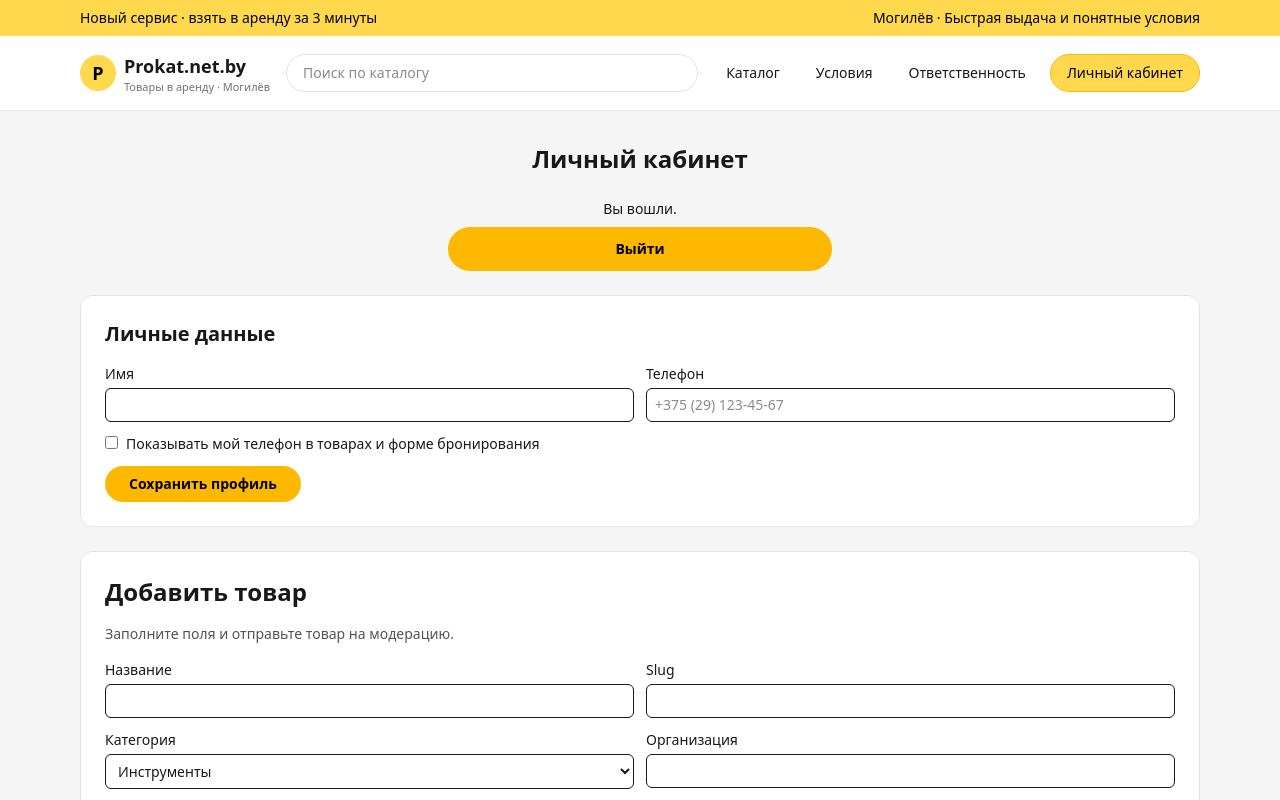
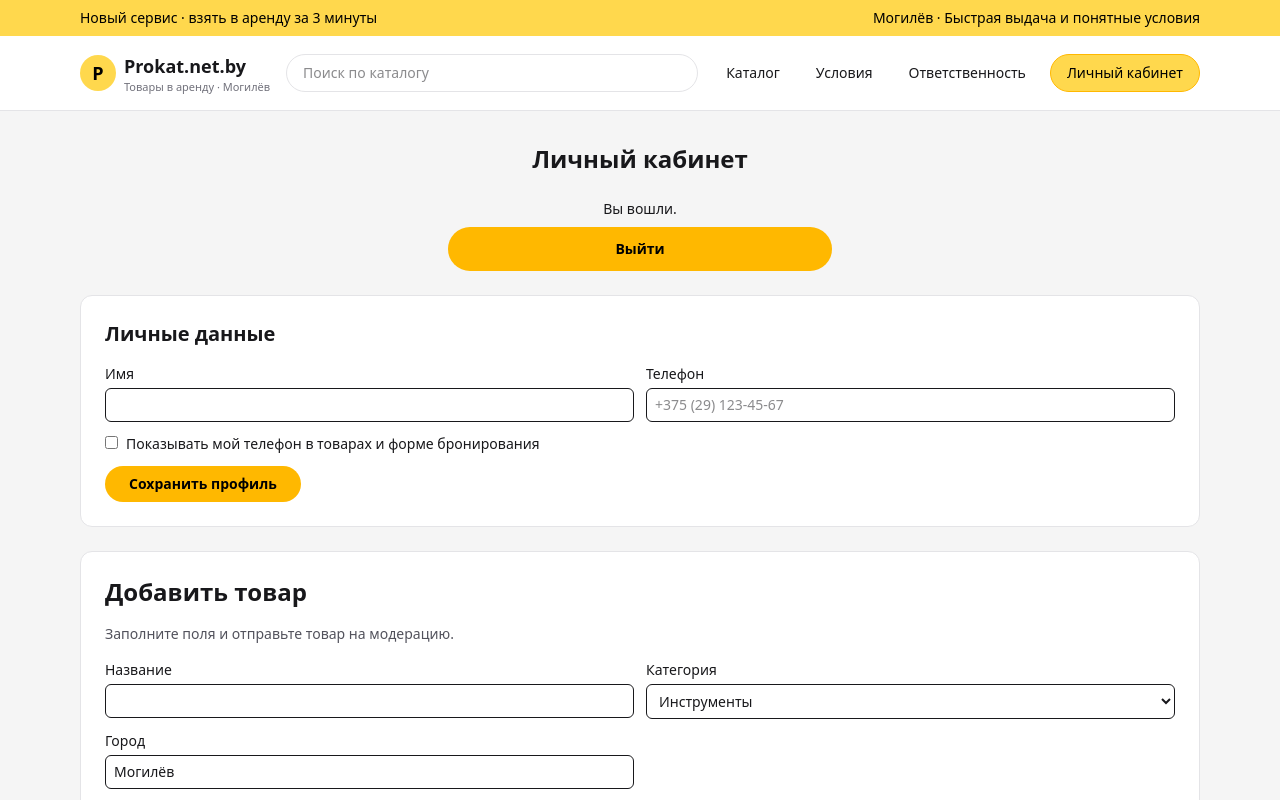
Before and after one commit to retrosexyal/prokat, a Next.js app: page /dashboard in a window 1280 px wide. Shown: the top 800 px of the page. Built offline with nearby package versions, Linux system fonts and the light colour scheme; no server answers.

Commit message:
fix:slug

```diff
--- a/src/app/api/products/route.ts
+++ b/src/app/api/products/route.ts
@@ -8,6 +8,7 @@ import { cloudinary } from "@/lib/cloudinary";
 import type { ProductDoc, ProductView } from "@/types/product";
 import type { UserType } from "@/types";
 import { toProductView } from "@/lib/product-mappers";
+import { generateUniqueSlug } from "@/lib/slug";
 
 const FREE_PRODUCTS_LIMIT = 3;
 const MAX_IMAGES = 10;
@@ -32,12 +33,12 @@ async function uploadImage(file: Blob): Promise<{
       {
         folder: "prokat-products",
         resource_type: "image",
+        format: "webp",
         transformation: [
           {
-            width: 600,
-            height: 600,
+            width: 1920,
+            height: 1440,
             crop: "limit",
-            fetch_format: "auto",
             quality: "auto",
           },
         ],
@@ -68,7 +69,7 @@ export async function POST(request: Request) {
   const formData = await request.formData();
 
   const name = String(formData.get("name") ?? "").trim();
-  const slug = String(formData.get("slug") ?? "").trim();
+
   const category = String(
     formData.get("category") ?? "",
   ).trim() as ProductDoc["category"];
@@ -84,7 +85,6 @@ export async function POST(request: Request) {
 
   if (
     !name ||
-    !slug ||
     !category ||
     !short ||
     !city ||
@@ -107,6 +107,8 @@ export async function POST(request: Request) {
 
   const client = await clientPromise;
   const db = client.db();
+
+  const slug = await generateUniqueSlug(db, name);
 
   const user = await db.collection<UserType>("users").findOne({
     email: session.user.email,
--- a/src/app/dashboard/UserProductForm/index.tsx
+++ b/src/app/dashboard/UserProductForm/index.tsx
@@ -194,18 +194,6 @@ export function UserProductForm({ initialProducts, initialBookings }: Props) {
             </label>
 
             <label className="flex flex-col gap-1 text-xs sm:text-sm">
-              Slug
-              <input
-                className="rounded-md border px-2 py-1.5 text-sm"
-                value={form.slug}
-                onChange={(event) =>
-                  setForm((prev) => ({ ...prev, slug: event.target.value }))
-                }
-                required
-              />
-            </label>
-
-            <label className="flex flex-col gap-1 text-xs sm:text-sm">
               Категория
               <select
                 className="rounded-md border px-2 py-1.5 text-sm"
@@ -224,21 +212,6 @@ export function UserProductForm({ initialProducts, initialBookings }: Props) {
                 <option value="vacuum">Пылесосы</option>
                 <option value="other">Другое</option>
               </select>
-            </label>
-
-            <label className="flex flex-col gap-1 text-xs sm:text-sm">
-              Организация
-              <input
-                className="rounded-md border px-2 py-1.5 text-sm"
-                value={form.organization}
-                onChange={(event) =>
-                  setForm((prev) => ({
-                    ...prev,
-                    organization: event.target.value,
-                  }))
-                }
-                required
-              />
             </label>
 
             <label className="flex flex-col gap-1 text-xs sm:text-sm">
--- a/src/app/product/[slug]/page.tsx
+++ b/src/app/product/[slug]/page.tsx
@@ -42,7 +42,9 @@ function getCategoryLabel(category: string): string {
 
 export default async function ProductPage({ params }: Props) {
   const { slug } = await params;
-  const p = await getProductBySlug(slug);
+  const decodedSlug = decodeURIComponent(slug);
+
+  const p = await getProductBySlug(decodedSlug);
 
   if (!p) return notFound();
 
--- a/src/lib/slug.ts
+++ b/src/lib/slug.ts
@@ -1,3 +1,5 @@
+import { Db } from "mongodb";
+
 export function slugify(input: string): string {
   return input
     .toLowerCase()
@@ -6,3 +8,16 @@ export function slugify(input: string): string {
     .replace(/[^a-z0-9а-яё-]/gi, "")
     .replace(/-+/g, "-");
 }
+
+export async function generateUniqueSlug(db: Db, base: string) {
+  const slugBase = slugify(base);
+  let slug = slugBase;
+  let counter = 1;
+
+  while (await db.collection("products").findOne({ slug })) {
+    slug = `${slugBase}-${counter}`;
+    counter += 1;
+  }
+
+  return slug;
+}
```
